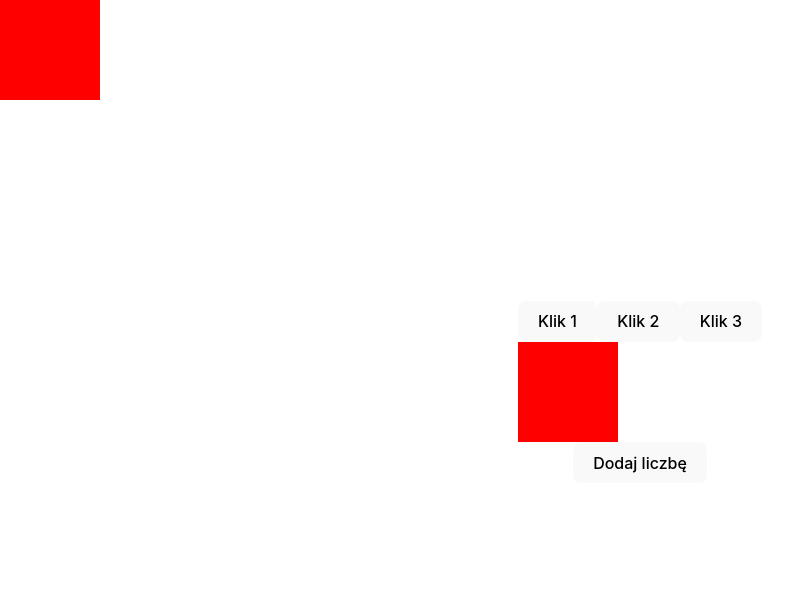
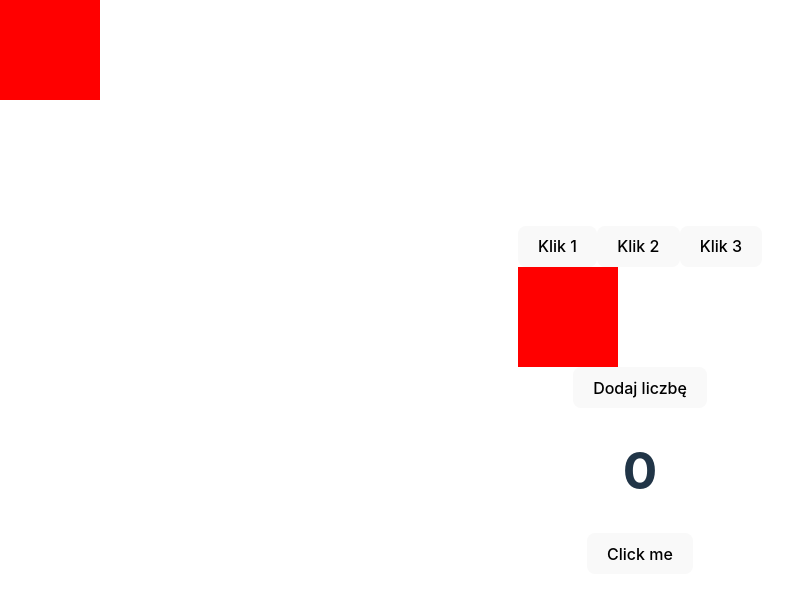
Before and after one commit to grzegorzkowalski/MAIT-JavaScript, a React (Vite) app in the folder my-react-app/: page / in a window 1280 px wide. Shown: the top 598 px of the page, without its empty margins (0-804 px from the left). Built offline with nearby package versions, Linux system fonts and the light colour scheme.

Commit message:
task 1 chapter 9

```diff
--- a/my-react-app/src/App.jsx
+++ b/my-react-app/src/App.jsx
@@ -1,17 +1,18 @@
+import Buttons from "./components/08_Chapter/Buttons";
+import EventsTest from "./components/08_Chapter/EventsTest";
+import CrazyDiv from "./components/08_Chapter/CrazyDiv";
+import RandomNumbers from "./components/08_Chapter/RandomNumbers";
+import ButtonCounter from "./components/09_Chapter/ButtonCounter";
 import './App.css';
-import Buttons from "./components/08_Chapter/Buttons";
-import EventsTest from "./components/08_Chapter/EventsTest.jsx";
-import CrazyDiv from "./components/08_Chapter/CrazyDiv.jsx";
-import RandomNumbers from "./components/08_Chapter/RandomNumbers.jsx";
 
 function App() {
-
   return (
     <>
       <Buttons />
       <EventsTest />
       <CrazyDiv />
       <RandomNumbers />
+      <ButtonCounter />
     </>
   )
 }
--- /dev/null
+++ b/my-react-app/src/components/09_Chapter/ButtonCounter.jsx
@@ -0,0 +1,14 @@
+import React, {useState} from 'react';
+import ButtonToClick from "./ButtonToClick.jsx";
+
+const ButtonCounter = () => {
+    const [counter, setCounter] = useState(0);
+    return (
+        <div>
+            <h1>{counter}</h1>
+            <ButtonToClick setCounter={setCounter} />
+        </div>
+    );
+};
+
+export default ButtonCounter;
--- /dev/null
+++ b/my-react-app/src/components/09_Chapter/ButtonToClick.jsx
@@ -0,0 +1,13 @@
+import React from 'react';
+
+const ButtonToClick = ({setCounter}) => {
+    const clickHandler = () => {
+        if (typeof setCounter === "function") {
+            setCounter(prev => prev + 1);
+        }
+    }
+
+    return <button onClick={clickHandler}>Click me</button>;
+};
+
+export default ButtonToClick;
```
